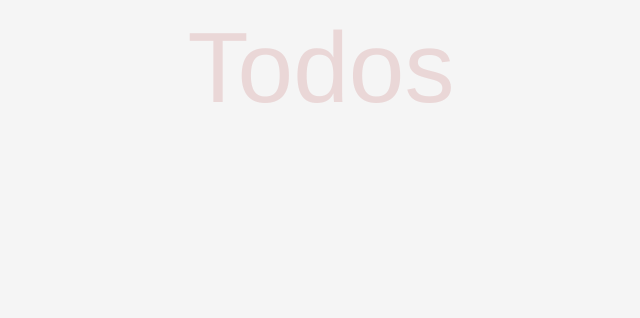
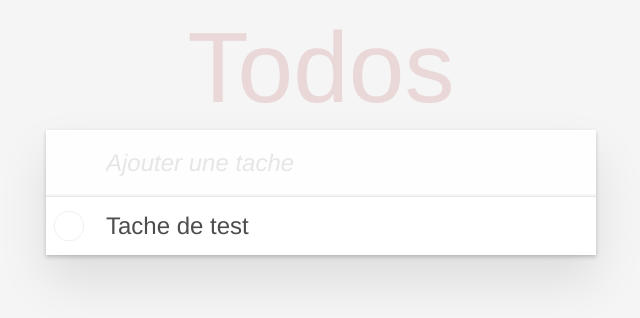
Before and after one commit to lgiacalo/vuejs, a Vue app in the folder todolist/: page / in a window 1280 px wide. Shown: the top 318 px of the page, without its empty margins (319-959 px from the left). Built offline with nearby package versions, Linux system fonts and the light colour scheme.

Commit message:
add new todo + vfor todos

```diff
--- a/todolist/src/components/Todos.vue
+++ b/todolist/src/components/Todos.vue
@@ -2,13 +2,50 @@
   <section class="todoapp">
     <header class="header">
       <h1>Todos</h1>
+      <input
+        type="text"
+        class="new-todo"
+        placeholder="Ajouter une tache"
+        v-model="newTodo"
+        @keyup.enter="addTodo"
+      />
     </header>
+    <div class="main">
+      <ul class="todo-list">
+        <li class="todo" v-for="todo in todos" :key="todo.name">
+          <div class="view">
+            <input type="checkbox" v-model="todo.completed" class="toggle" />
+            <label>{{ todo.name }}</label>
+          </div>
+        </li>
+      </ul>
+    </div>
   </section>
 </template>
 
 <script>
 export default {
   name: "Todos",
+  data: function() {
+    return {
+      todos: [
+        {
+          name: "Tache de test",
+          completed: false,
+        },
+      ],
+      newTodo: "",
+    };
+  },
+  methods: {
+    addTodo: function() {
+      this.todos.push({
+        completed: false,
+        name: this.newTodo,
+      });
+      this.newTodo = "";
+    },
+  },
 };
 </script>
 
--- a/todolist/src/styles/todos.css
+++ b/todolist/src/styles/todos.css
@@ -30,7 +30,7 @@
 	margin: 0 auto;
 	-webkit-font-smoothing: antialiased;
 	-moz-osx-font-smoothing: grayscale;
-	font-weight: 300;
+	font-weight: 500;
 }
 
 :focus {
@@ -72,7 +72,7 @@
 	top: -155px;
 	width: 100%;
 	font-size: 100px;
-	font-weight: 300;
+	font-weight: 400;
 	text-align: center;
 	color: rgba(175, 47, 47, 0.15);
 	-webkit-text-rendering: optimizeLegibility;
```
